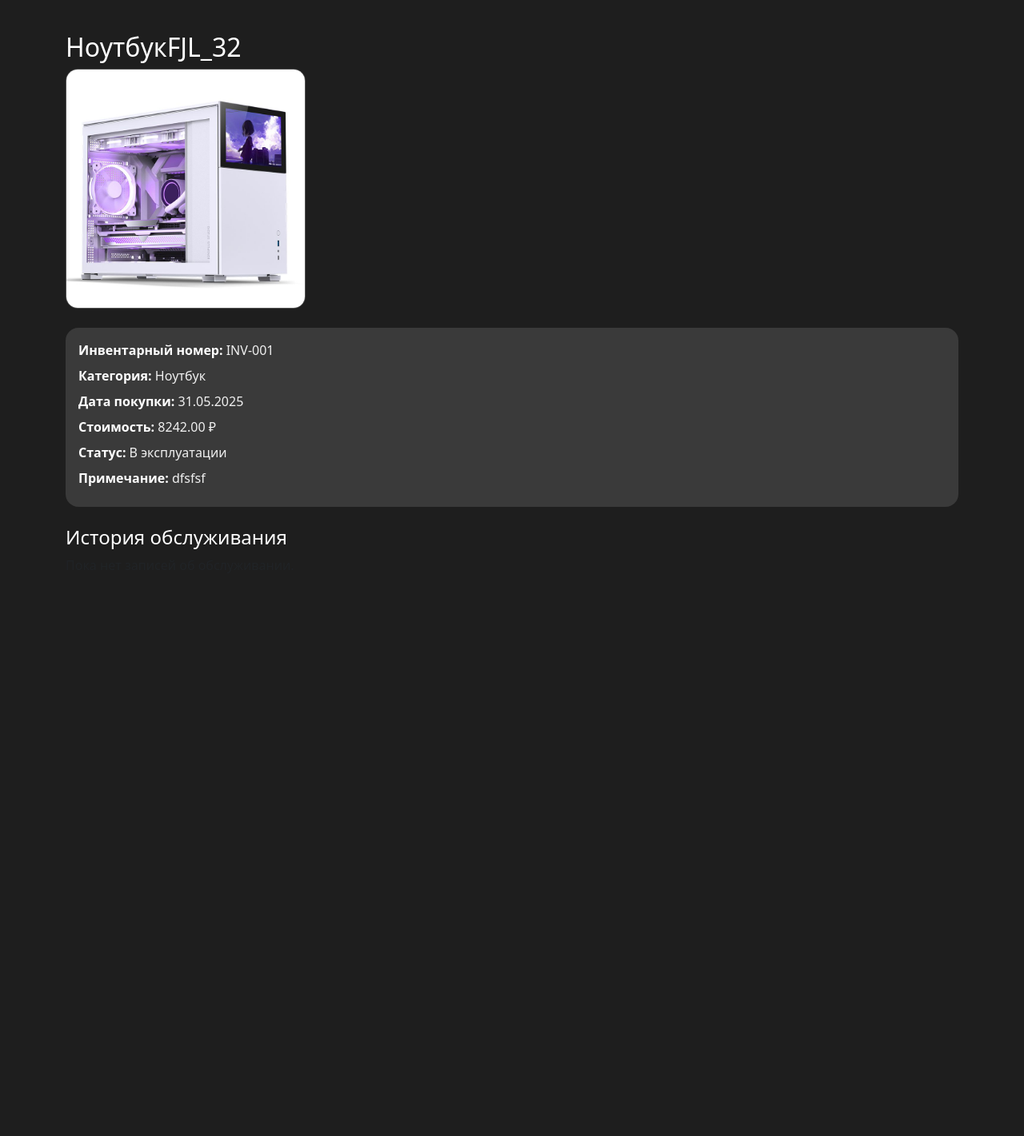
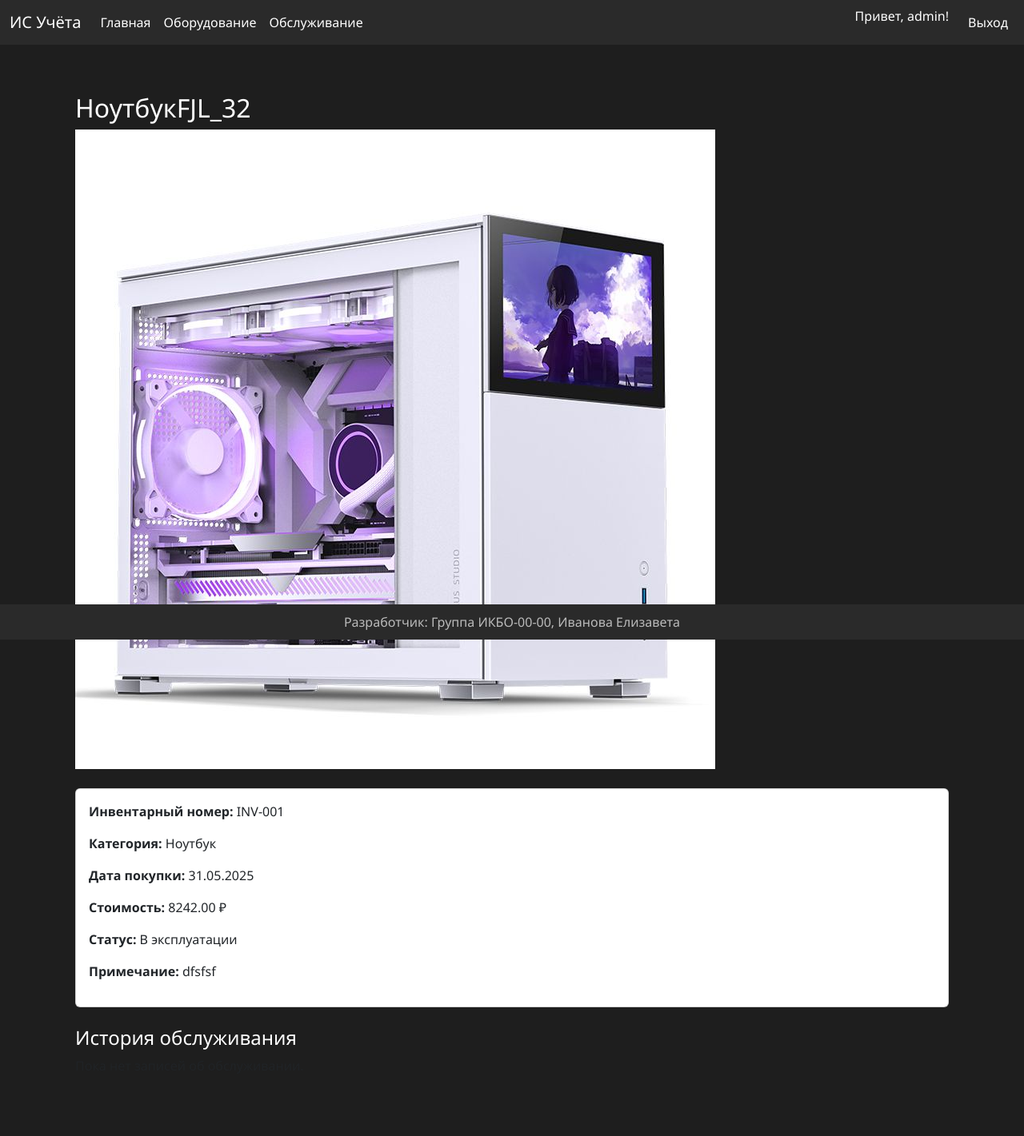
Before and after one commit to Eliseevael/itog-project, a Flask app: page /equipment/view/1 in a window 1280 px wide. Shown: the whole page at 80% size. Before the commit the page ends 687 px from the top, so only its background shows below. Run offline with Flask 3, Linux system fonts and the light colour scheme; a user stored in the database is signed in.

Commit message:
создание базового шаблона

```diff
--- a/app/__init__.py
+++ b/app/__init__.py
@@ -2,6 +2,7 @@
 from flask_sqlalchemy import SQLAlchemy
 from flask_login import LoginManager
 from config import Config
+from flask import redirect, url_for
 import os
 
 db = SQLAlchemy()
@@ -30,6 +31,6 @@
 
     @app.route('/')
     def index():
-        return 'Приложение запущено!'
+        return redirect(url_for('equipment.index'))
 
     return app
--- /dev/null
+++ b/app/templates/base.html
@@ -0,0 +1,106 @@
+<!DOCTYPE html>
+<html lang="ru">
+<head>
+    <meta charset="UTF-8">
+    <title>{% block title %}ИС учёта оборудования{% endblock %}</title>
+    <link href="https://cdn.jsdelivr.net/npm/bootstrap@5.3.3/dist/css/bootstrap.min.css" rel="stylesheet">
+    <style>
+        body {
+            background-color: #1e1e1e;
+            color: #ffffff;
+            font-family: 'Segoe UI', sans-serif;
+            padding-bottom: 60px;
+        }
+
+        .navbar {
+            background-color: #2a2a2a;
+        }
+
+        .navbar-brand, .nav-link, .navbar-text {
+            color: #ffffff !important;
+        }
+
+        .nav-link:hover {
+            color: #dddddd !important;
+        }
+
+        .btn-rounded {
+            border-radius: 50px;
+        }
+
+        footer {
+            background-color: #2a2a2a;
+            color: #bbb;
+            position: fixed;
+            bottom: 0;
+            width: 100%;
+            padding: 10px 0;
+            text-align: center;
+        }
+
+        a {
+            text-decoration: none;
+        }
+
+        .container {
+            padding-top: 30px;
+        }
+    </style>
+</head>
+<body>
+
+<nav class="navbar navbar-expand-lg">
+    <div class="container-fluid">
+        <a class="navbar-brand" href="{{ url_for('index') }}">ИС Учёта</a>
+        <button class="navbar-toggler" type="button" data-bs-toggle="collapse" data-bs-target="#navMenu">
+            <span class="navbar-toggler-icon"></span>
+        </button>
+
+        <div class="collapse navbar-collapse" id="navMenu">
+            <ul class="navbar-nav me-auto mb-2 mb-lg-0">
+                <li class="nav-item">
+                    <a class="nav-link" href="{{ url_for('index') }}">Главная</a>
+                </li>
+
+                {% if current_user.is_authenticated %}
+                    <li class="nav-item">
+                        <a class="nav-link" href="{{ url_for('equipment.index') }}">Оборудование</a>
+                    </li>
+
+                    {% if current_user.role.name in ['admin', 'tech'] %}
+                        <li class="nav-item">
+                            <a class="nav-link" href="#">Обслуживание</a>
+                        </li>
+                    {% endif %}
+                {% endif %}
+            </ul>
+
+            <ul class="navbar-nav">
+                {% if current_user.is_authenticated %}
+                    <li class="nav-item">
+                        <span class="navbar-text me-3">Привет, {{ current_user.username }}!</span>
+                    </li>
+                    <li class="nav-item">
+                        <a class="nav-link" href="{{ url_for('auth.logout') }}">Выход</a>
+                    </li>
+                {% else %}
+                    <li class="nav-item">
+                        <a class="nav-link" href="{{ url_for('auth.login') }}">Вход</a>
+                    </li>
+                {% endif %}
+            </ul>
+        </div>
+    </div>
+</nav>
+
+<div class="container">
+    {% block content %}{% endblock %}
+</div>
+
+<footer>
+    Разработчик: Группа ИКБО-00-00, Иванова Елизавета
+</footer>
+
+<script src="https://cdn.jsdelivr.net/npm/bootstrap@5.3.3/dist/js/bootstrap.bundle.min.js"></script>
+</body>
+</html>
--- a/app/templates/equipment_view.html
+++ b/app/templates/equipment_view.html
@@ -1,56 +1,8 @@
-<!DOCTYPE html>
-<html lang="ru">
-<head>
-    <meta charset="UTF-8">
-    <title>{{ equipment.name }}</title>
-    <link href="https://cdn.jsdelivr.net/npm/bootstrap@5.3.3/dist/css/bootstrap.min.css" rel="stylesheet">
-    <style>
-        body {
-            background-color: #1e1e1e;
-            color: #ffffff;
-        }
+{% extends "base.html" %}
 
-        .container {
-            margin-top: 40px;
-        }
+{% block title %}{{ equipment.name }}{% endblock %}
 
-        .photo {
-            max-width: 300px;
-            max-height: 300px;
-            object-fit: contain;
-            border-radius: 15px;
-            border: 1px solid #555;
-        }
-
-        .card {
-            background-color: #3a3a3a;  /* светлее */
-            border: none;
-            border-radius: 16px;
-            padding: 20px;
-        }
-
-        .card p {
-            font-size: 1rem;
-            color: #f0f0f0;
-            margin-bottom: 8px;
-        }
-
-        .card strong {
-            color: #ffffff;
-        }
-
-        .table {
-            background-color: #2a2a2a;
-            color: white;
-        }
-
-        .table th {
-            background-color: #3a3a3a;
-        }
-    </style>
-
-</head>
-<body>
+{% block content %}
 
 <div class="container">
     <h2>{{ equipment.name }}</h2>
@@ -98,5 +50,4 @@
     {% endif %}
 </div>
 
-</body>
-</html>
+{% endblock %}
```
Also changed, not shown: app/templates/equipment_add.html (+5 -60 lines), app/templates/equipment_list.html (+5 -36 lines).
